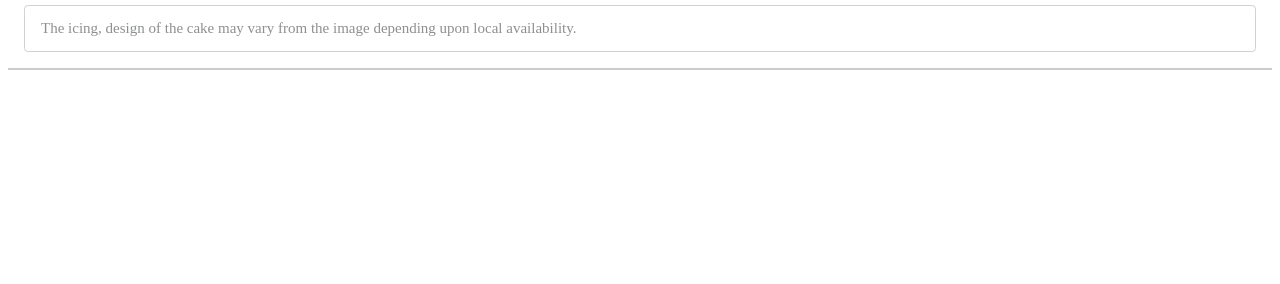
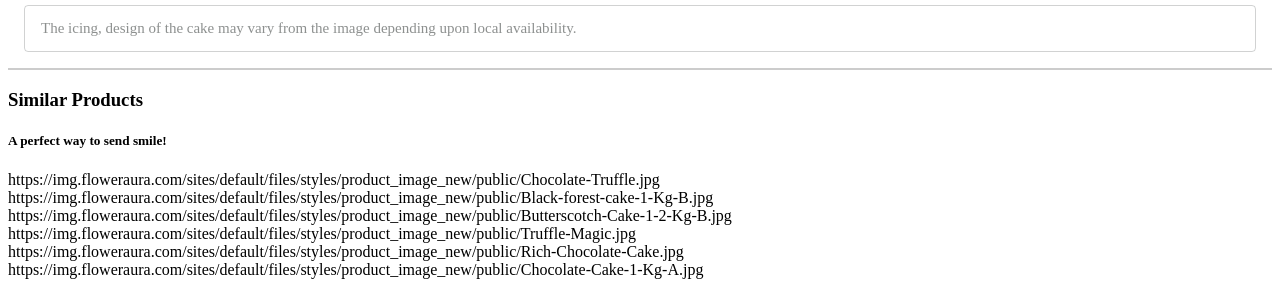
Before and after one commit to Dilip138/floweraura, a React app: page / in a window 1280 px wide. Shown: the part 2288-2572 px from the top of the page. Before the commit the page ends 2366 px from the top, so only its background shows below. Built offline with nearby package versions, Linux system fonts and the light colour scheme; the HTML template or start-up script is replaced by a standard one.

Commit message:
[Dilip]Refactor. buisness logic of floweraura and add a new json file for show the all cake image

```diff
--- /dev/null
+++ b/src/Components/cake.json
@@ -0,0 +1,46 @@
+{
+    "cake":[
+        {
+            "image":"https://img.floweraura.com/sites/default/files/styles/product_image_new/public/Chocolate-Truffle.jpg",
+            "title":"Tempting Truffle Cak..",
+            "price":"599",
+            "description":"Earliest Delivery:",
+            "today":"Today"
+        },
+        {
+            "image":"https://img.floweraura.com/sites/default/files/styles/product_image_new/public/Black-forest-cake-1-Kg-B.jpg",
+            "title":"Choco Black Forest",
+            "price":"599",
+            "description":"Earliest Delivery:",
+            "today":"Today"
+        },
+        {
+            "image":"https://img.floweraura.com/sites/default/files/styles/product_image_new/public/Butterscotch-Cake-1-2-Kg-B.jpg",
+            "title":"Butterscotch Cake",
+            "price":"599",
+            "description":"Earliest Delivery:",
+            "today":"Today"
+        },
+        {
+            "image":"https://img.floweraura.com/sites/default/files/styles/product_image_new/public/Truffle-Magic.jpg",
+            "title":"Glazing Chocolate Be..",
+            "price":"599",
+            "description":"Earliest Delivery:",
+            "today":"Today"
+        },
+        {
+            "image":"https://img.floweraura.com/sites/default/files/styles/product_image_new/public/Rich-Chocolate-Cake.jpg",
+            "title":"Sinful Choloate Tru..",
+            "price":"699",
+            "description":"Earliest Delivery:",
+            "today":"Today"
+        },
+        {
+            "image":"https://img.floweraura.com/sites/default/files/styles/product_image_new/public/Chocolate-Cake-1-Kg-A.jpg",
+            "title":"Chocolate Truffle Cak..",
+            "price":"599",
+            "description":"Earliest Delivery:",
+            "today":"Today"
+        }
+    ]
+}
--- a/src/Components/floweraura.jsx
+++ b/src/Components/floweraura.jsx
@@ -14,6 +14,7 @@
 import DateFnsUtils from '@date-io/date-fns';
 import { MuiPickersUtilsProvider, KeyboardDatePicker } from '@material-ui/pickers';
 import { Carousel } from 'react-responsive-carousel';
+import cakeData from '../Components/cake.json';
 import './flowermain.less';
 
 const theme = createMuiTheme({
@@ -225,7 +226,26 @@
 
                 {/* * -------- All cake show with price description design------------  */}
 
-                <div></div>
+                <div className="allProducts">
+                    <div className="similarProduct">
+                        <h3>Similar Products</h3>
+                        <h5>A perfect way to send smile!</h5>
+                        <div className="allContent">
+                            <div className="sliderImage">
+                                {cakeData.cake.map(key => {
+                                    return (
+                                        <div className="product-items">
+                                            {key.image}
+
+                                        </div>
+                                    )
+                                })}
+                            </div>
+                        </div>
+
+                    </div>
+
+                </div>
 
             </div>
         );
```
